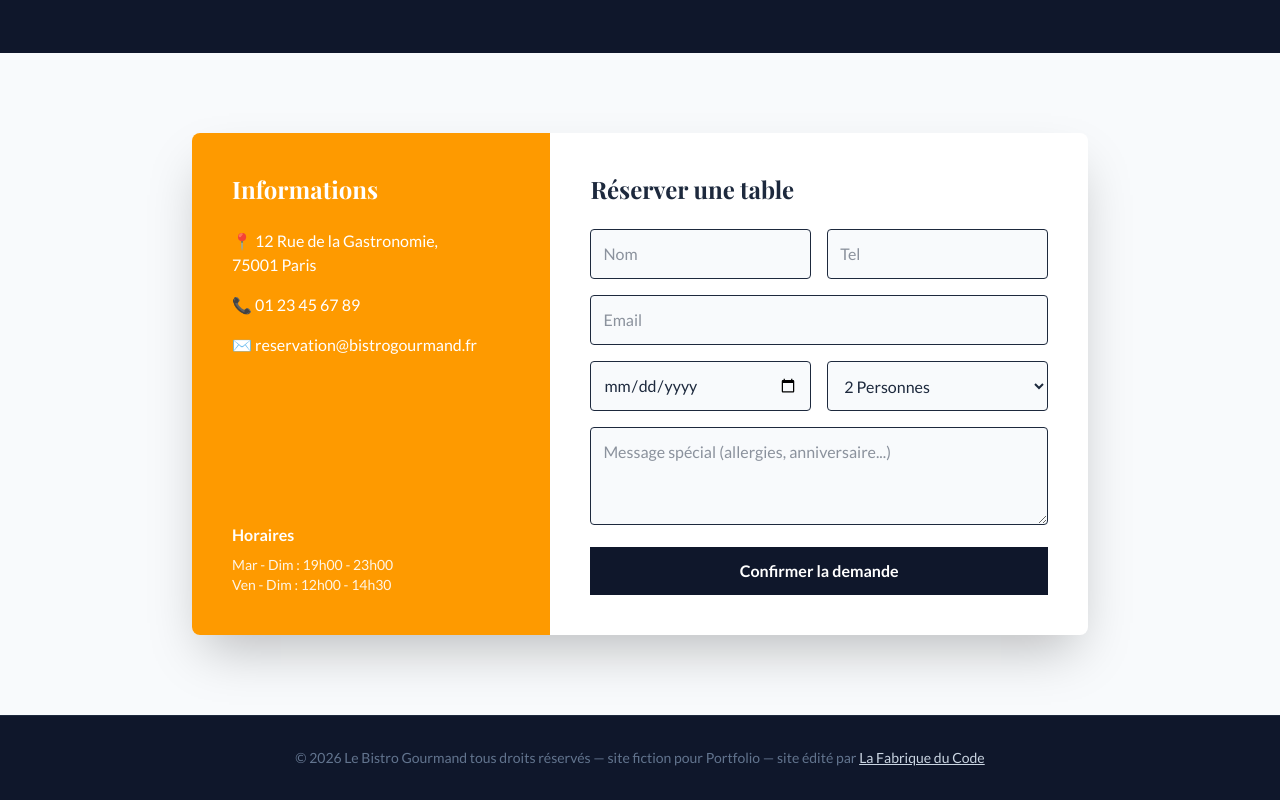
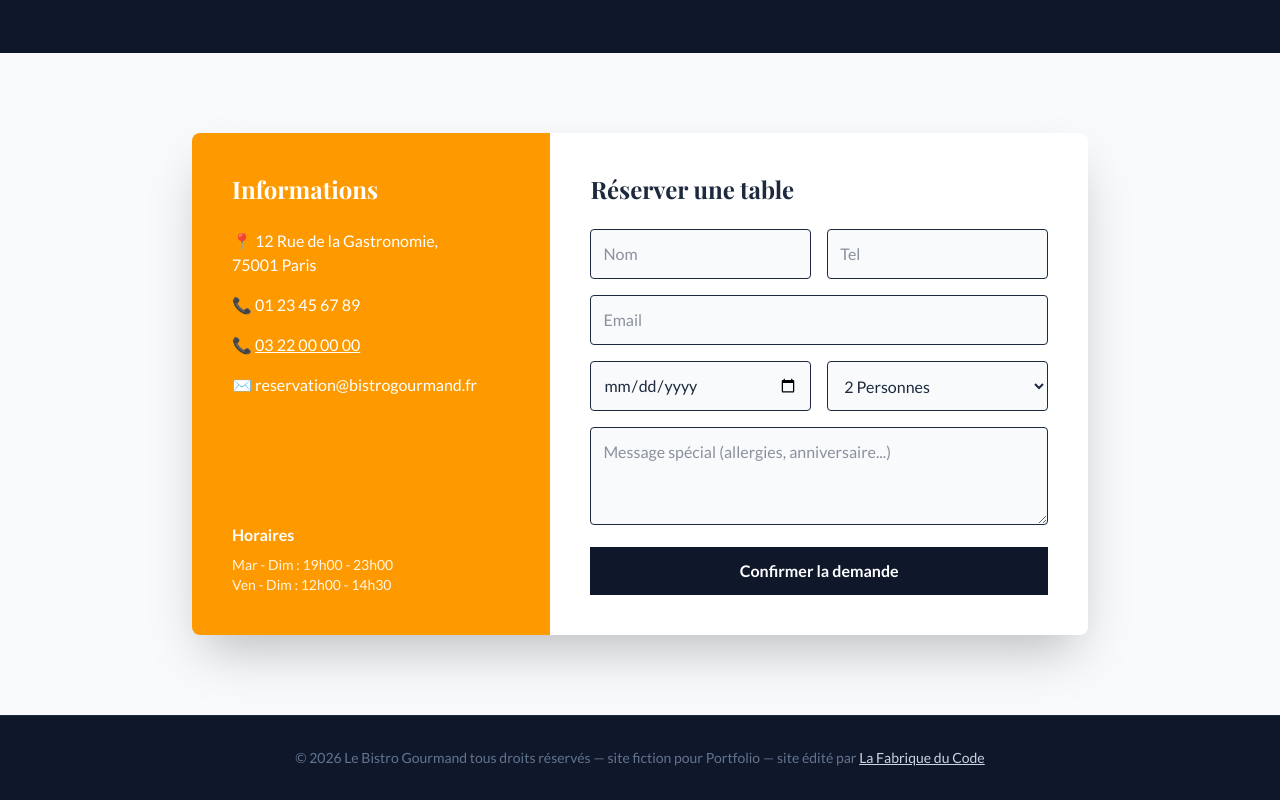
Before and after one commit to G-eraldo/leBistrotGourmand, a Nuxt app: page / in a window 1280 px wide. Shown: the part 2104-2904 px from the top of the page. Built offline with nearby package versions, Linux system fonts and the light colour scheme; a web font is replaced by a local one.

Commit message:
feat(contact): ajouter le numero 03 22 00 00 00 en lien tel:

```diff
--- a/app/app.vue
+++ b/app/app.vue
@@ -114,6 +114,7 @@
             <div class="space-y-4">
               <p>📍 12 Rue de la Gastronomie,<br>75001 Paris</p>
               <p>📞 01 23 45 67 89</p>
+              <p>📞 <a href="tel:0322000000" class="underline">03 22 00 00 00</a></p>
               <p>✉️ reservation@bistrogourmand.fr</p>
             </div>
           </div>
```
